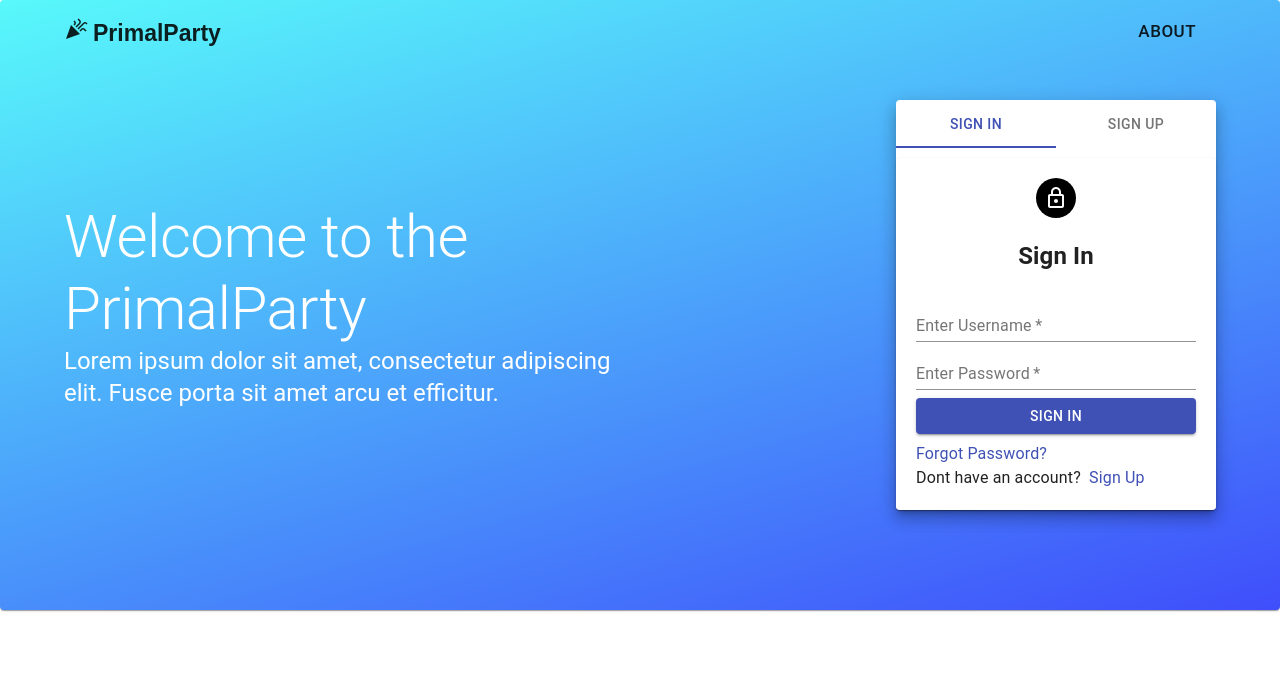
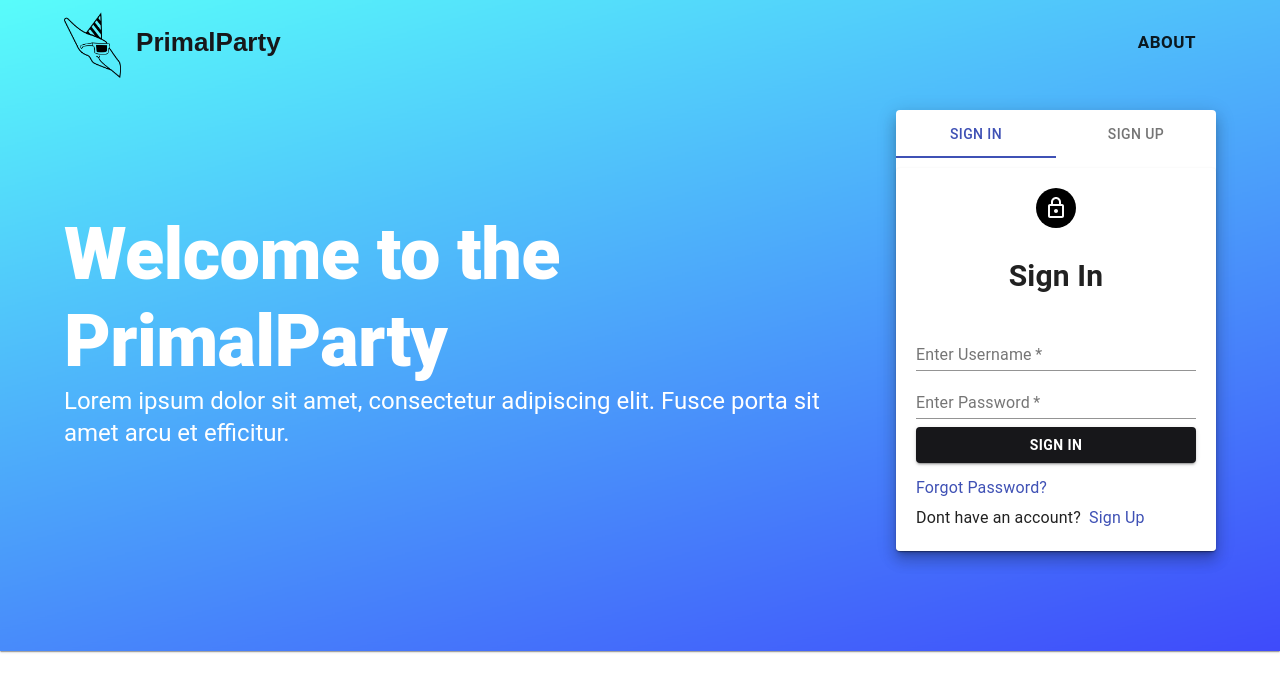
Before and after one commit to Ben2W/PrimalPartyFrontend, a React (Create React App) app: page / in a window 1280 px wide. Shown: the top 692 px of the page. Built offline with nearby package versions, Linux system fonts and the light colour scheme.

Commit message:
Updates Home Page

```diff
--- a/src/components/HeroSection.js
+++ b/src/components/HeroSection.js
@@ -11,18 +11,20 @@ const useStyles = makeStyles(() => ({
       minheight: "60vh",
       backgroundImage: "url(/HomeBackground.png)",
       backgroundSize: "cover",
-      backgroundPosition: "center"
+      backgroundPosition: "center",
+
     },
     content: {
-      height: "100%"
+      height: "100%",
+      paddingTop: 10,
     },
     container: {
       height: "100%"
     },
     h1: {
       color:"white",
-      fontSize: 80,
-      fontWeight: 700,
+      fontSize: [72, '!important'],
+      fontWeight: [900, '!important'],
     },
     h5: {
       color:"white"
@@ -33,11 +35,11 @@ function HeroSection() {
     const styles = useStyles()
   return (
     <div>
-      <Paper className={styles.section}>
+      <Paper className={styles.section} square={true}>
         <Container className={styles.container} maxWidth="lg">
           <Navbar />
           <Grid className={styles.content} container justifyContent="space-between" alignItems="center" >
-            <Grid item sm={6}>
+            <Grid item sm={8}>
               <Typography variant="h2" className={styles.h1}>Welcome to the PrimalParty</Typography>
               <Typography variant="h5" className={styles.h5}>Lorem ipsum dolor sit amet, consectetur adipiscing elit. Fusce porta sit amet arcu et efficitur. </Typography>
             </Grid>
--- a/src/components/Login.js
+++ b/src/components/Login.js
@@ -2,11 +2,35 @@ import React, { useState } from 'react'
 import { Grid, Paper, Avatar, TextField, Button, Typography, Link } from '@material-ui/core'
 import LockOutlinedIcon from '@mui/icons-material/LockOutlined';
 import { useNavigate } from 'react-router-dom';
+import { makeStyles } from '@material-ui/core'
+
+const useStyles = makeStyles(() => ({
+    paper: {
+        padding: 20,
+        minheight: '32vh',
+        width:280,
+        margin: "10px auto",
+        fontSize: 20,
+
+    },
+    avatar: {
+        backgroundColor:'black',
+    },
+    button: {
+        margin:'8px 0',
+        backgroundColor: '#17171A',
+        color: '#ffffff',
+        fontSize: 14,
+        fontWeight: 600,
+        '&:hover': {
+            backgroundColor: '#fff',
+            color: '#17171A'
+        }
+    }
+}))
 
 const Login = ({handleChange}) => {
-    const paperStyle={padding: 20, minheight: '32vh', width:280, margin: "10px auto"}
-    const avatarStyle={backgroundColor:'black'}
-    const btnstyle={margin:'8px 0'}
+    const styles = useStyles()
 
     //Change the value in the useState to show string in the form
     const [username, setUsername] = useState('');
@@ -58,9 +82,9 @@ const Login = ({handleChange}) => {
     return (
         <div>
             <Grid>
-                <Paper style={paperStyle}>
+                <Paper className={styles.paper}>
                     <Grid align="center" >
-                        <Avatar style={avatarStyle}><LockOutlinedIcon/></Avatar>
+                        <Avatar className={styles.avatar}><LockOutlinedIcon/></Avatar>
                         <h2>Sign In</h2>
                     </Grid>
                     <form onSubmit={handleSubmit}>
@@ -85,9 +109,8 @@ const Login = ({handleChange}) => {
 
                         { !isPending && <Button
                             type='submit'
-                            color='primary'
                             variant='contained'
-                            style={btnstyle}
+                            className={styles.button}
                             fullWidth
                         >
                             Sign In
@@ -95,9 +118,8 @@ const Login = ({handleChange}) => {
 
                         { isPending && <Button
                             type='submit'
-                            color='primary'
                             variant='contained'
-                            style={btnstyle}
+                            className={styles.button}
                             fullWidth
                         >
                             Signing In
@@ -108,7 +130,7 @@ const Login = ({handleChange}) => {
                         component={'span'}
                     >
                         <Link
-                            href="#"
+                            href="/forgotpassword"
                         >
                             Forgot Password?
                         </Link>
--- a/src/components/Navbar.js
+++ b/src/components/Navbar.js
@@ -5,20 +5,30 @@ import AppBar from '@mui/material/AppBar';
 import Toolbar from '@mui/material/Toolbar';
 import Container from '@mui/material/Container';
 
-import CelebrationIcon from '@mui/icons-material/Celebration';
+import Logo from '../img/PartyHatDinoLogo.png';
+import { flexbox } from '@mui/system';
 
 const useStyles = makeStyles((theme) => ({
   link: {
     marginRight: 20,
     fontSize: 17,
+    fontWeight: 600
   },
   CelebrationIcon: {
     marginRight: 5,
   },
   SiteName: {
     marginRight: "auto",
-    fontSize: 23,
-    fontWeight: 600
+    fontSize: 26,
+    fontWeight: 600,
+    alignItems: 'center',
+    color: '#17171A',
+    display: 'flex',
+    alignItems: 'center'
+  },
+  logo: {
+    maxHeight: 70,
+    paddingRight: 15
   }
 }))
 
@@ -27,11 +37,11 @@ function Navbar() {
 
   return (
     <div>
-      <AppBar color="default" sx={{backgroundColor: 'transparent', boxShadow: 0}}>
+      <AppBar color="default" sx={{backgroundColor: 'transparent', boxShadow: 0, paddingTop: 1}}>
         <Container maxWidth="lg">
           <Toolbar disableGutters>
-            <Link button to="/" className={styles.SiteName} underline='none' color="textPrimary">
-              <CelebrationIcon className={styles.CelebrationIcon} />PrimalParty
+            <Link button to="/" className={styles.SiteName} underline='none' >
+              <img src={ Logo } className={styles.logo} /> PrimalParty
             </Link>
             <Link
               className={styles.link}
--- a/src/components/Signup.js
+++ b/src/components/Signup.js
@@ -2,11 +2,35 @@ import React, { useState } from 'react'
 import { Grid, Paper, Avatar, TextField, Button, Typography, Link } from '@material-ui/core'
 import LockOutlinedIcon from '@mui/icons-material/LockOutlined';
 import { useNavigate } from 'react-router-dom';
+import { makeStyles } from '@material-ui/core'
+
+const useStyles = makeStyles(() => ({
+    paper: {
+        padding: 20,
+        minheight: '32vh',
+        width:280,
+        margin: "10px auto",
+        fontSize: 20,
+
+    },
+    avatar: {
+        backgroundColor:'black',
+    },
+    button: {
+        margin:'8px 0',
+        backgroundColor: '#17171A',
+        color: '#ffffff',
+        fontSize: 14,
+        fontWeight: 600,
+        '&:hover': {
+            backgroundColor: '#fff',
+            color: '#17171A'
+        }
+    }
+}))
 
 const Signup = ({handleChange}) => {
-    const paperStyle={padding: 20, minheight: '32vh', width:280, margin: "10px auto"}
-    const avatarStyle={backgroundColor:'black'}
-    const btnstyle={margin:'8px 0'}
+    const styles = useStyles()
 
     //Change the value in the useState to show string in the form
     const [username, setUsername] = useState('');
@@ -70,9 +94,9 @@ const Signup = ({handleChange}) => {
     return (
         <div>
             <Grid>
-                <Paper style={paperStyle}>
+                <Paper className={styles.paper}>
                     <Grid align="center" >
-                        <Avatar style={avatarStyle}><LockOutlinedIcon/></Avatar>
+                        <Avatar className={styles.avatar}><LockOutlinedIcon/></Avatar>
                         <h2>Sign Up</h2>
                     </Grid>
                     <form onSubmit={handleSubmit}>
@@ -129,7 +153,7 @@ const Signup = ({handleChange}) => {
                             type='submit'
                             color='primary'
                             variant='contained'
-                            style={btnstyle}
+                            className={styles.button}
                             fullWidth
                         >
                             Sign In
@@ -139,23 +163,12 @@ const Signup = ({handleChange}) => {
                             type='submit'
                             color='primary'
                             variant='contained'
-                            style={btnstyle}
+                            className={styles.button}
                             fullWidth
                         >
                             Signing In
                         </Button> }
                     </form>
-
-                    <Typography
-                        component={'span'}
-                    >
-                        <Link
-                            href="#"
-                        >
-                            Forgot Password?
-                        </Link>
-                        <br/>
-                    </Typography>
 
                     <Typography
                         component={'span'}
--- a/src/containers/SignInOutContainer.js
+++ b/src/containers/SignInOutContainer.js
@@ -40,7 +40,6 @@ const SignInOutContainer=()=>{
                 indicatorColor="primary"
                 textColor='primary'
                 onChange={handleChange}
-                aria-label="disabled tabs example"
             >
                 <Tab label="Sign In" />
                 <Tab label="Sign Up" />
```
Also changed, not shown: src/img/PartyHatDinoLogo.png (added).
